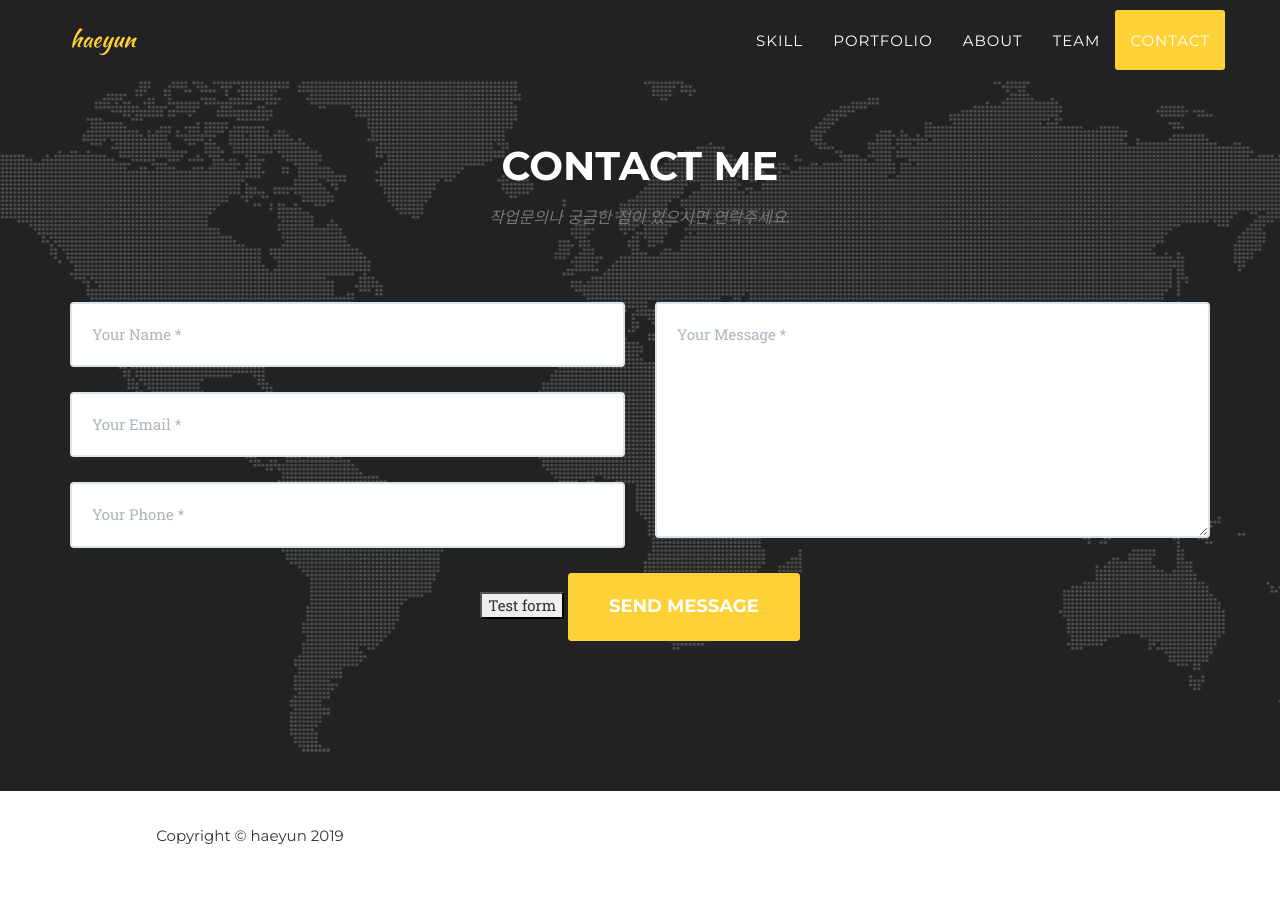
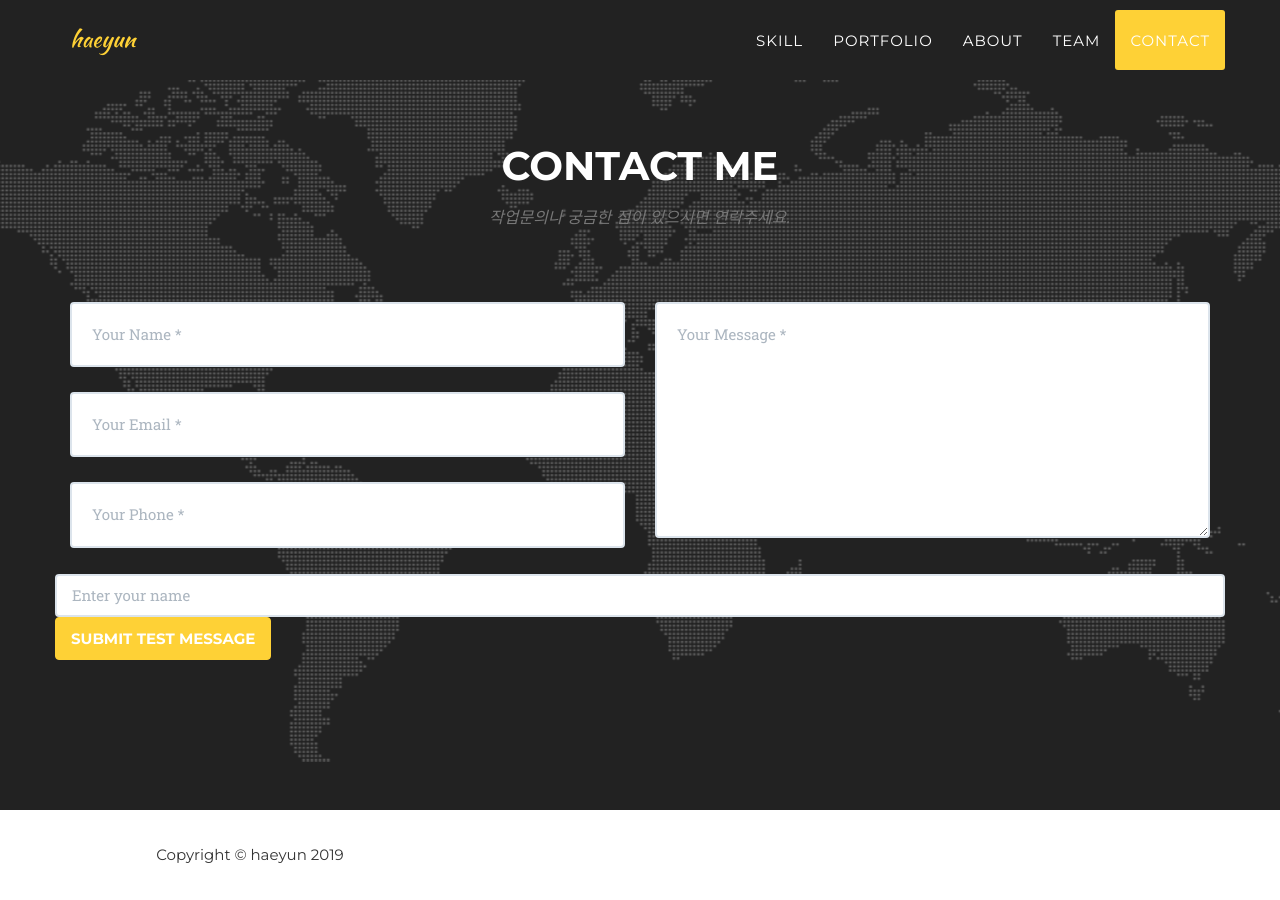
Before and after one commit to uxberry/uxberry.github.io, a Jekyll site: the page built from index.md, in a window 1280 px wide and 900 px high, scrolled down 5013 px. Built offline with Jekyll 4.4.1, drawn with Linux system fonts in a browser that asks for light colours; some web fonts are replaced.

Commit message:
Add Simple Form.

```diff
--- a/_includes/contact.html
+++ b/_includes/contact.html
@@ -29,7 +29,7 @@
             </div>
             <div class="col-md-6">
               <div class="control-group form-group">
-                <textarea name="message" class="form-control" placeholder="Your Message *" id="message" required
+                <textarea class="form-control" placeholder="Your Message *" id="message" required
                   data-validation-required-message="Please enter a message."></textarea>
                 <p class="help-block text-danger"></p>
               </div>
@@ -37,11 +37,13 @@
             <div class="clearfix"></div>
             <div class="col-lg-12 text-center">
               <div id="success"></div>
-                <input type='hidden' name='redirect_to' value='<the complete return url e.g. http://fooey.com/thank-you.html>' />
-                <input type='submit' value='Test form' />
 
-                <button type="submit" class="btn btn-xl">Send Message</button>
-            </div>
+                <!-- <button type="submit" class="btn btn-xl">Send Message</button> -->
+              </div>
+              <form action="https://getsimpleform.com/messages?form_api_token=eb16118f192f521972824d4423010a70" method="post" class="form-inline">
+                <input type="text" name="name" placeholder="Enter your name" class="form-control">
+                <button type="submit" class="btn btn-primary">Submit test message</button>
+              </form>
           </div>
         </form>
       </div>
```
